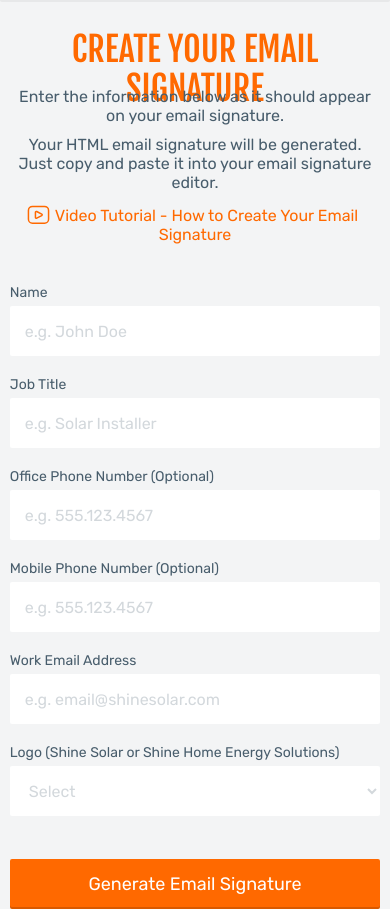
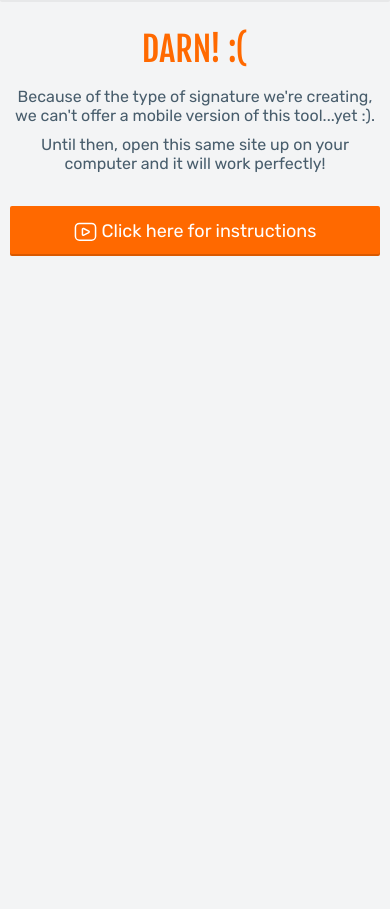
Before and after one commit to ShineSolar/EmailSignature, a PHP site: page / in a window 390 px wide. Shown: the part 60-969 px from the top of the page. After the commit the page ends 316 px from the top, so only its background shows below. Run offline with PHP 8.4, Linux system fonts and the light colour scheme.

Commit message:
Added the mobile checker

```diff
--- /dev/null
+++ b/src/html_includes/mobile_checker.php
@@ -0,0 +1,6 @@
+<section class='no-mobile'>
+	<h1>Darn! :(</h1>
+	<p>Because of the type of signature we're creating, we can't offer a mobile version of this tool...yet :).</p>
+	<p>Until then, open this same site up on your computer and it will work perfectly!</p>
+	<a href='https://www.youtube.com/watch?v=5pGRWepi5TM' title='Watch the video tutorial!' class='button' rel='noopener' target='_blank'><img src='/assets/white-video-icon.svg' /> Click here for instructions</a>
+</section>
--- a/src/style/partials/_other.scss
+++ b/src/style/partials/_other.scss
@@ -59,6 +59,22 @@ h1 {
   margin-bottom: 15px;
 }
 
+button, a.button {
+  width: 95%;
+  max-width: 400px;
+  height: 50px;
+  border-radius: $border-radius;
+  font-size: 18px;
+  background-color: $shine-orange;
+  color: white;
+  border: none;
+  box-shadow: inset 0 -2px 0 0 rgba(0, 0, 0, 0.15);
+  margin-top: 23px;
+  cursor: pointer;
+  transition: .1s all;
+  &:hover { background-color: $shine-light-orange; }
+}
+
 .no-mobile {
   width: 100%;
   display: none;
@@ -66,4 +82,13 @@ h1 {
   justify-content: center;
   align-items: center;
   text-align: center;
+  .button {
+    display: flex;
+    flex-flow: row nowrap;
+    justify-content: center;
+    align-items: center;
+    img {
+      margin-right: 5px;
+    }
+  }
 }
--- a/src/style/partials/_responsive.scss
+++ b/src/style/partials/_responsive.scss
@@ -1,4 +1,7 @@
 @media all and (max-width: 800px) {
+	main {
+		display: none;
+	}
 	.no-mobile {
 		display: flex;
 	}
--- a/src/view/page.php
+++ b/src/view/page.php
@@ -18,7 +18,7 @@
 			<h1>Create your email signature</h1>
 			<p>Enter the information below as it should appear on your email signature.</p>
 			<p>Your HTML email signature will be generated. Just copy and paste it into your email signature editor.</p>
-			<p><a href='https://www.youtube.com/watch?v=5pGRWepi5TM' id='videoLink' rel='noopener' target='_blank'>Video Tutorial - How to Create Your Email Signature</a></p>
+			<p><a href='https://www.youtube.com/watch?v=5pGRWepi5TM' title='Watch the video tutorial!' id='videoLink' rel='noopener' target='_blank'>Video Tutorial - How to Create Your Email Signature</a></p>
 		</section>
 		<!--/ End Expository section -->
 
@@ -70,6 +70,8 @@
 
 	</main>
 
+	<?php include_once 'html_includes/mobile_checker.php'; ?>
+
 <script src='/js/main.js'></script>
 
 </body>
--- a/src/view/template.php
+++ b/src/view/template.php
@@ -75,5 +75,7 @@
 	</table>
 	<!--/ End Email Template -->
 
+	<?php include_once 'html_includes/mobile_checker.php'; ?>
+
 </body>
 </html>
```
Also changed, not shown: src/style/style.css (+1 -1 lines), src/assets/white-video-icon.svg (added).
